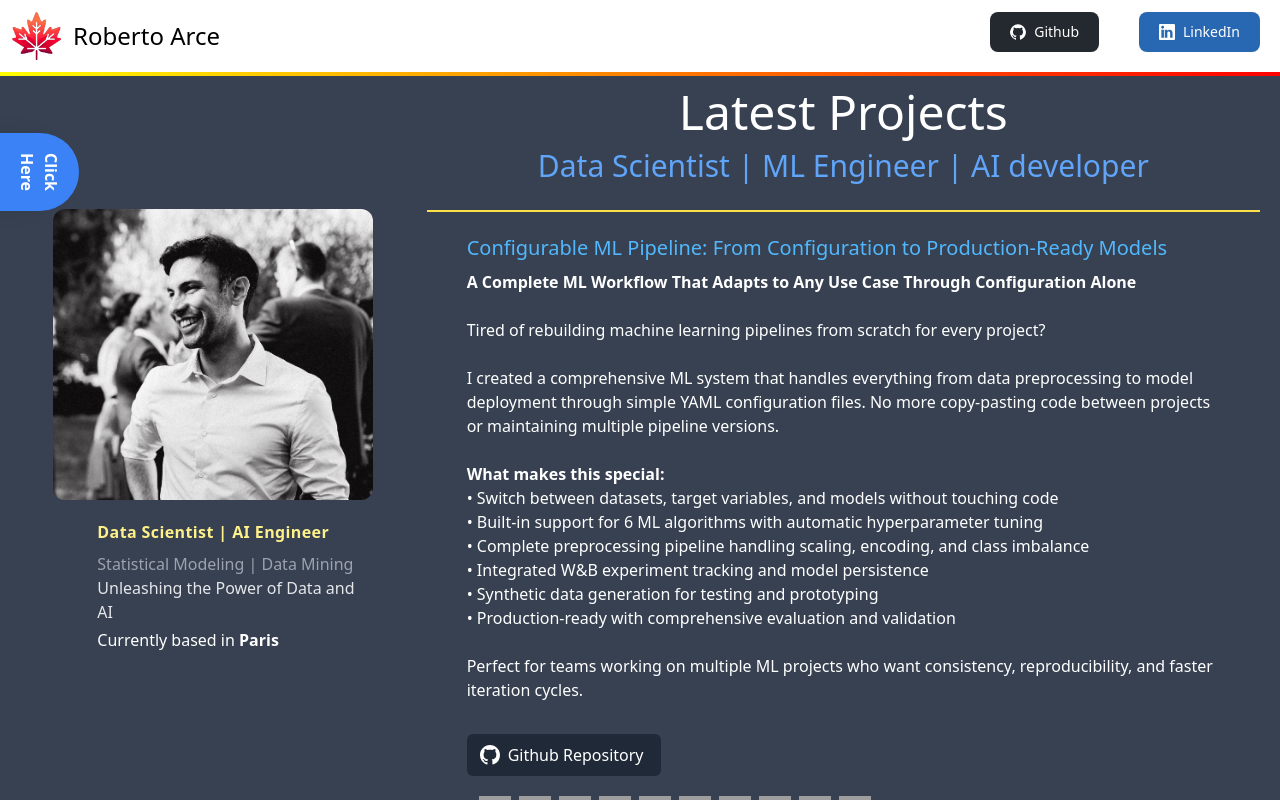
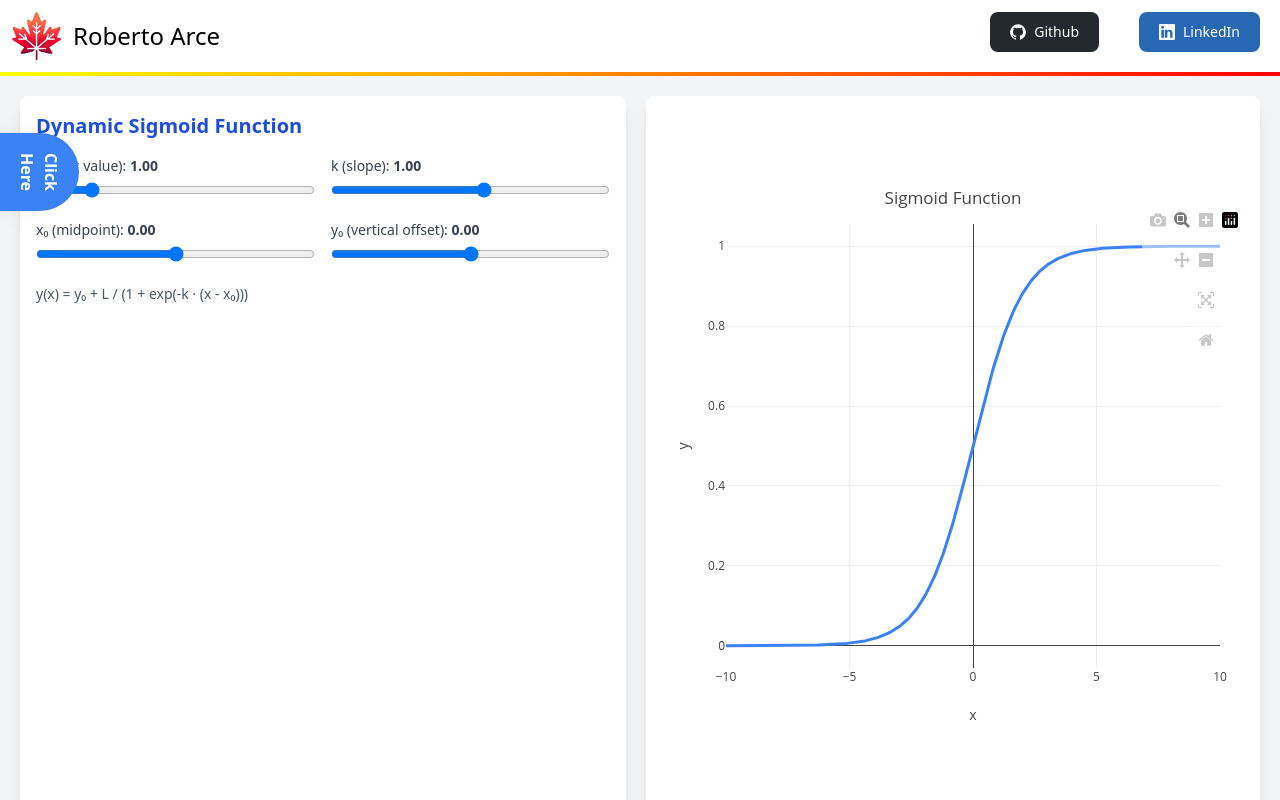
Before and after one commit to Robertoarce/roberto-arce-webpage, a Vue app: page /linear-regression/dynamic-sigmoid in a window 1280 px wide. Before the commit this address led to /start. Built offline with nearby package versions, Linux system fonts and the light colour scheme; grey boxes are pictures that could not be loaded.

Commit message:
adding dynamic sigmoid

```diff
--- /dev/null
+++ b/src/components/01_Profession/DynamicSigmoid.vue
@@ -0,0 +1,170 @@
+<template>
+  <div class="dynamic-sigmoid-container bg-gray-100 dark:bg-gray-900 text-gray-900 dark:text-gray-100 pb-10">
+    <div class="controls-section bg-white dark:bg-gray-800 shadow-lg rounded-lg p-4">
+      <h2 class="text-xl font-semibold mb-4 text-blue-700 dark:text-blue-300">Dynamic Sigmoid Function</h2>
+      <div class="grid grid-cols-1 md:grid-cols-2 gap-4">
+        <div class="slider-group">
+          <label class="block text-sm font-medium text-gray-700 dark:text-gray-300 mb-1">L (max value): <span class="font-semibold">{{ L.toFixed(2) }}</span></label>
+          <input type="range" min="0.1" max="5" step="0.1" v-model.number="L" class="w-full" />
+        </div>
+        <div class="slider-group">
+          <label class="block text-sm font-medium text-gray-700 dark:text-gray-300 mb-1">k (slope): <span class="font-semibold">{{ k.toFixed(2) }}</span></label>
+          <input type="range" min="-10" max="10" step="0.1" v-model.number="k" class="w-full" />
+        </div>
+        <div class="slider-group">
+          <label class="block text-sm font-medium text-gray-700 dark:text-gray-300 mb-1">x₀ (midpoint): <span class="font-semibold">{{ x0.toFixed(2) }}</span></label>
+          <input type="range" min="-10" max="10" step="0.1" v-model.number="x0" class="w-full" />
+        </div>
+        <div class="slider-group">
+          <label class="block text-sm font-medium text-gray-700 dark:text-gray-300 mb-1">y₀ (vertical offset): <span class="font-semibold">{{ y0.toFixed(2) }}</span></label>
+          <input type="range" min="-2" max="2" step="0.1" v-model.number="y0" class="w-full" />
+        </div>
+      </div>
+      <div class="mt-4 text-sm text-gray-600 dark:text-gray-300">
+        y(x) = y₀ + L / (1 + exp(-k · (x - x₀)))
+      </div>
+    </div>
+
+    <div class="graph-section bg-white dark:bg-gray-800 shadow-lg rounded-lg flex flex-col items-center justify-center">
+      <div ref="plotlyGraph" class="plotly-graph"></div>
+    </div>
+  </div>
+</template>
+
+<script>
+import { ref, watch, onMounted, nextTick } from 'vue'
+import Plotly from 'plotly.js-dist-min'
+
+export default {
+  name: 'DynamicSigmoid',
+  setup() {
+    const plotlyGraph = ref(null)
+
+    const L = ref(1)
+    const k = ref(1)
+    const x0 = ref(0)
+    const y0 = ref(0)
+
+    const xDomainMin = -10
+    const xDomainMax = 10
+    const numPoints = 400
+
+    const generateX = () => {
+      const xs = []
+      const step = (xDomainMax - xDomainMin) / (numPoints - 1)
+      for (let i = 0; i < numPoints; i++) {
+        xs.push(xDomainMin + i * step)
+      }
+      return xs
+    }
+
+    const computeY = (xs) => {
+      const ys = new Array(xs.length)
+      for (let i = 0; i < xs.length; i++) {
+        const t = -k.value * (xs[i] - x0.value)
+        const denom = 1 + Math.exp(t)
+        ys[i] = y0.value + L.value / denom
+      }
+      return ys
+    }
+
+    const draw = () => {
+      const xs = generateX()
+      const ys = computeY(xs)
+      const data = [
+        {
+          x: xs,
+          y: ys,
+          mode: 'lines',
+          type: 'scatter',
+          line: { color: '#3B82F6', width: 3 },
+          name: 'Sigmoid'
+        }
+      ]
+      const layout = {
+        title: 'Sigmoid Function',
+        xaxis: { title: 'x', range: [xDomainMin, xDomainMax] },
+        yaxis: { title: 'y', automargin: true },
+        margin: { l: 60, r: 20, t: 40, b: 60 }
+      }
+      if (plotlyGraph.value) {
+        Plotly.newPlot(plotlyGraph.value, data, layout, { responsive: true })
+      }
+    }
+
+    const update = () => {
+      const xs = generateX()
+      const ys = computeY(xs)
+      if (plotlyGraph.value) {
+        Plotly.react(
+          plotlyGraph.value,
+          [
+            {
+              x: xs,
+              y: ys,
+              mode: 'lines',
+              type: 'scatter',
+              line: { color: '#3B82F6', width: 3 },
+              name: 'Sigmoid'
+            }
+          ],
+          {
+            title: 'Sigmoid Function',
+            xaxis: { title: 'x', range: [xDomainMin, xDomainMax] },
+            yaxis: { title: 'y', automargin: true },
+            margin: { l: 60, r: 20, t: 40, b: 60 }
+          },
+          { responsive: true }
+        )
+      }
+    }
+
+    onMounted(() => {
+      nextTick(() => draw())
+    })
+
+    watch([L, k, x0, y0], () => {
+      update()
+    })
+
+    return {
+      plotlyGraph,
+      L,
+      k,
+      x0,
+      y0
+    }
+  }
+}
+</script>
+
+<style scoped>
+.dynamic-sigmoid-container {
+  display: flex;
+  justify-content: space-between;
+  padding: 20px;
+  height: 95vh;
+  gap: 20px;
+  overflow-x: hidden;
+}
+
+.controls-section {
+  flex: 1;
+  overflow: auto;
+}
+
+.graph-section {
+  flex: 1;
+  padding: 20px;
+  overflow: hidden;
+  display: flex;
+  flex-direction: column;
+  align-items: center;
+  justify-content: center;
+}
+
+.plotly-graph {
+  width: 100%;
+  height: 80%;
+}
+</style>
--- a/src/components/drawer.vue
+++ b/src/components/drawer.vue
@@ -290,6 +290,25 @@
                 </a>
               </li>
 
+              <!-- --Dynamic Sigmoid Function-- -->
+              <li>
+                <a href="#"
+                  class="flex items-center p-2 text-gray-900 rounded-lg dark:text-white hover:bg-gray-100 dark:hover:bg-gray-700 group"
+                   @click.prevent="navigateTo('/linear-regression/dynamic-sigmoid')">
+
+                  <svg
+                    class="w-5 h-5 text-gray-500 transition duration-75 dark:text-gray-400 group-hover:text-gray-900 dark:group-hover:text-white"
+                    viewBox="0 0 24 24" fill="none" stroke="currentColor" stroke-width="1.5" stroke-linecap="round" stroke-linejoin="round" aria-hidden="true">
+                    <!-- Axes -->
+                    <path d="M4 20V4M4 20H20" />
+                    <!-- Sigmoid-like curve -->
+                    <path d="M4 14 C8 14, 10 10, 12 10 C14 10, 16 14, 20 14" />
+                  </svg>
+
+              <span class="ml-3"> Dynamic Sigmoid Function </span>
+                </a>
+              </li>
+
 
             </ul>
 
--- a/src/router/index.js
+++ b/src/router/index.js
@@ -7,6 +7,7 @@ const Portfolio = () => import('../components/01_Profession/Portfolio.vue')
 const Diplomas = () => import('../components/01_Profession/Diplomas.vue')
 const Chatbot = () => import('../components/01_Profession/Chatbot.vue')
 const LinearRegression = () => import('../components/01_Profession/LinearRegression.vue')
+const DynamicSigmoid = () => import('../components/01_Profession/DynamicSigmoid.vue')
 
 // Art/Creative routes
 const Cube = () => import('../components/00_Art/Cube.vue')
@@ -32,6 +33,7 @@ const routes = [
       { path: '/diplomas', name: 'Diplomas', component: Diplomas },
       { path: '/chatbot', name: 'Chatbot', component: Chatbot },
       { path: '/linear-regression', name: 'LinearRegression', component: LinearRegression },
+      { path: '/linear-regression/dynamic-sigmoid', name: 'DynamicSigmoid', component: DynamicSigmoid },
       // Art/Creative sections
       { path: '/art/cube', name: 'Cube', component: Cube },
       { path: '/art/galaxy', name: 'Galaxy', component: Galaxy },
```
